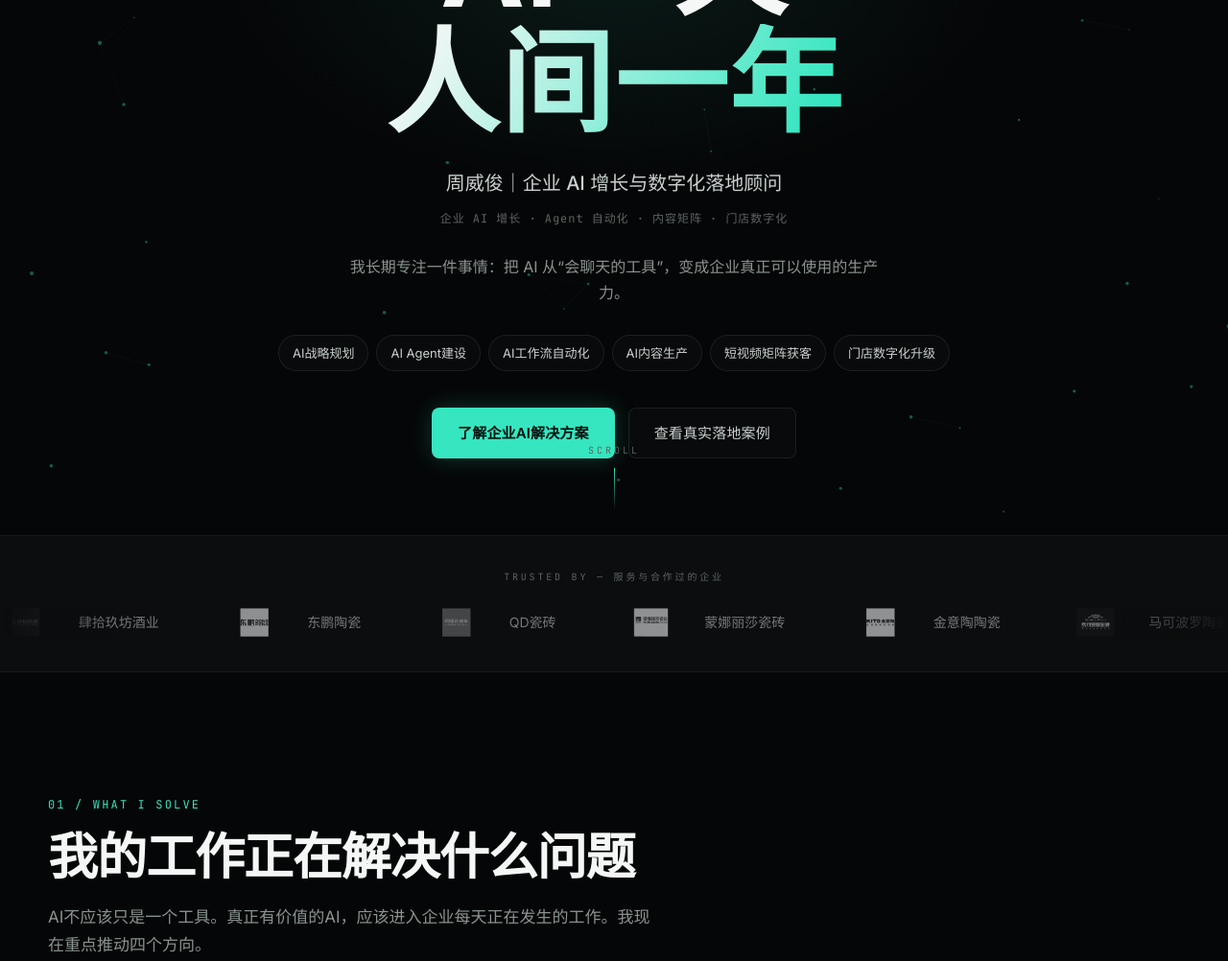
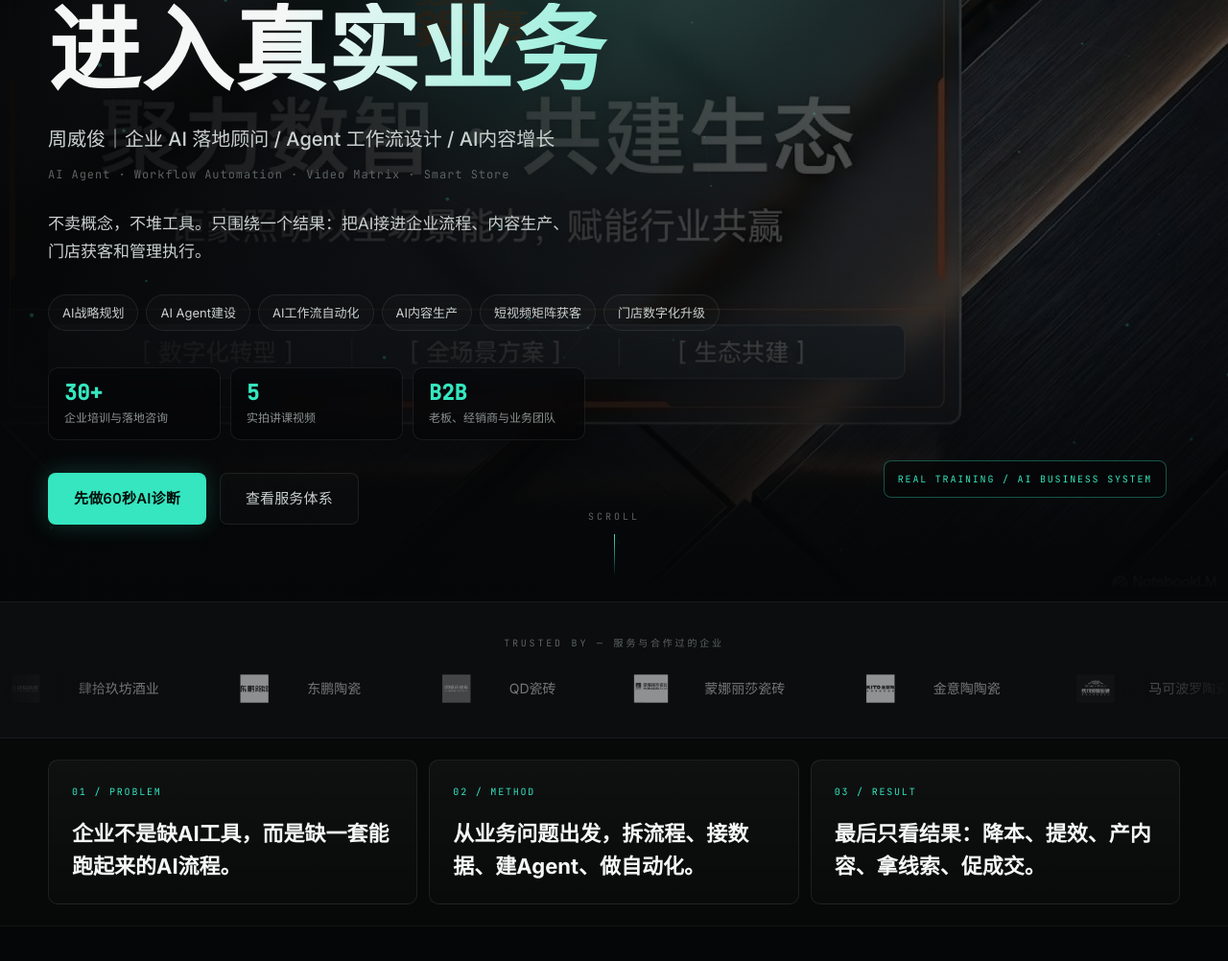
Before and after one commit to zwjc206-afk/my-boke-2026, a website: page index.html in a window 1280 px wide. Shown: the part 254-1256 px from the top of the page at 96% size. Drawn offline with Linux system fonts and the light colour scheme.

Commit message:
Redesign personal site hero

```diff
--- a/index.html
+++ b/index.html
@@ -3,8 +3,8 @@
 <head>
   <meta charset="UTF-8" />
   <meta name="viewport" content="width=device-width, initial-scale=1.0" />
-  <title>周威俊｜企业AI增长、Agent自动化与数字化落地</title>
-  <meta name="description" content="周威俊专注企业AI落地、AI Agent、工作流自动化、AI短视频、内容矩阵与门店数字化，帮助企业把AI真正转化为生产力、增长力与长期竞争力。" />
+  <title>周威俊｜企业AI落地顾问</title>
+  <meta name="description" content="周威俊专注企业AI落地、AI Agent、工作流自动化、AI短视频内容工厂与门店数字化，帮助企业把AI变成可执行的生产力系统。" />
   <meta name="keywords" content="周威俊, 企业AI落地, AI Agent, 工作流自动化, AI短视频, 内容矩阵, 门店数字化, 企业AI诊断" />
   <meta property="og:title" content="周威俊｜企业AI增长、Agent自动化与数字化落地" />
   <meta property="og:description" content="把 AI 真正变成企业的生产力和增长力。AI一天，人间一年。" />
@@ -54,23 +54,29 @@
       <canvas id="heroParticles" aria-hidden="true"></canvas>
       <div class="hero-glow" aria-hidden="true"></div>
       <div class="hero-inner">
-        <p class="hero-eyebrow mono" data-decode>ZHOU WEIJUN — ENTERPRISE AI GROWTH ARCHITECT</p>
+        <p class="hero-eyebrow mono" data-decode>ZHOU WEIJUN — ENTERPRISE AI IMPLEMENTATION ADVISOR</p>
         <h1 class="hero-manifesto" id="heroTitle">
-          <span class="manifesto-line">AI一天</span>
-          <span class="manifesto-line accent-line">人间一年</span>
+          <span class="manifesto-line">让 AI</span>
+          <span class="manifesto-line accent-line">进入真实业务</span>
         </h1>
-        <p class="hero-role">周威俊｜企业 AI 增长与数字化落地顾问</p>
-        <p class="hero-tags mono">企业 AI 增长 · Agent 自动化 · 内容矩阵 · 门店数字化</p>
-        <p class="hero-mission">我长期专注一件事情：把 AI 从“会聊天的工具”，变成企业真正可以使用的生产力。</p>
+        <p class="hero-role">周威俊｜企业 AI 落地顾问 / Agent 工作流设计 / AI内容增长</p>
+        <p class="hero-tags mono">AI Agent · Workflow Automation · Video Matrix · Smart Store</p>
+        <p class="hero-mission">不卖概念，不堆工具。只围绕一个结果：把AI接进企业流程、内容生产、门店获客和管理执行。</p>
         <ul class="hero-caps" aria-label="核心能力">
           <li>AI战略规划</li><li>AI Agent建设</li><li>AI工作流自动化</li>
           <li>AI内容生产</li><li>短视频矩阵获客</li><li>门店数字化升级</li>
         </ul>
+        <div class="hero-metrics" aria-label="服务重点">
+          <span><strong>30+</strong>企业培训与落地咨询</span>
+          <span><strong>5</strong>实拍讲课视频</span>
+          <span><strong>B2B</strong>老板、经销商与业务团队</span>
+        </div>
         <div class="hero-actions">
-          <a href="#services" class="btn btn-accent">了解企业AI解决方案</a>
-          <a href="#cases" class="btn btn-ghost">查看真实落地案例</a>
+          <a href="#diagnostic" class="btn btn-accent">先做60秒AI诊断</a>
+          <a href="#services" class="btn btn-ghost">查看服务体系</a>
         </div>
       </div>
+      <div class="hero-visual-label mono" aria-hidden="true">REAL TRAINING / AI BUSINESS SYSTEM</div>
       <a class="hero-scroll mono" href="#problems" aria-label="向下滚动">SCROLL<span class="scroll-line"></span></a>
     </section>
 
@@ -79,6 +85,23 @@
       <p class="trust-label mono">TRUSTED BY — 服务与合作过的企业</p>
       <div class="logo-marquee" id="logoMarquee">
         <div class="logo-track" id="logoTrack"></div>
+      </div>
+    </section>
+
+    <section class="signal-strip" aria-label="核心判断">
+      <div class="signal-inner">
+        <article>
+          <span class="mono">01 / PROBLEM</span>
+          <h2>企业不是缺AI工具，而是缺一套能跑起来的AI流程。</h2>
+        </article>
+        <article>
+          <span class="mono">02 / METHOD</span>
+          <h2>从业务问题出发，拆流程、接数据、建Agent、做自动化。</h2>
+        </article>
+        <article>
+          <span class="mono">03 / RESULT</span>
+          <h2>最后只看结果：降本、提效、产内容、拿线索、促成交。</h2>
+        </article>
       </div>
     </section>
 
--- a/styles.css
+++ b/styles.css
@@ -186,24 +186,37 @@ strong { color: var(--ink); font-weight: 600; }
   justify-content: center;
   padding: 110px 24px 80px;
   overflow: hidden;
+  background:
+    linear-gradient(90deg, rgba(5,6,7,0.96) 0%, rgba(5,6,7,0.82) 45%, rgba(5,6,7,0.58) 100%),
+    image-set(url("public/assets/images/keynote-stage.jpg") type("image/jpeg"));
+  background-size: cover;
+  background-position: center right;
 }
-#heroParticles { position: absolute; inset: 0; width: 100%; height: 100%; opacity: 0.75; }
+#heroParticles { position: absolute; inset: 0; width: 100%; height: 100%; opacity: 0.42; mix-blend-mode: screen; }
 .hero-glow {
   position: absolute;
   top: 26%; left: 50%;
   width: min(900px, 90vw); height: 520px;
   transform: translate(-50%, -50%);
-  background: radial-gradient(ellipse at center, rgba(53, 230, 192, 0.09), transparent 65%);
+  background: radial-gradient(ellipse at center, rgba(53, 230, 192, 0.13), transparent 65%);
   pointer-events: none;
 }
-.hero-inner { position: relative; z-index: 2; max-width: 860px; text-align: center; }
+.hero::after {
+  content: "";
+  position: absolute;
+  inset: auto 0 0 0;
+  height: 34%;
+  background: linear-gradient(to bottom, transparent, var(--bg));
+  pointer-events: none;
+}
+.hero-inner { position: relative; z-index: 2; width: min(100%, var(--max-w)); text-align: left; }
 
 .hero-eyebrow { font-size: 11px; letter-spacing: 0.3em; color: var(--ink-4); margin-bottom: 28px; min-height: 1.4em; }
 
 .hero-manifesto { margin-bottom: 26px; }
 .manifesto-line {
   display: block;
-  font-size: clamp(52px, 10.5vw, 118px);
+  font-size: clamp(48px, 8vw, 96px);
   font-weight: 900;
   line-height: 1.04;
   letter-spacing: 0.01em;
@@ -218,12 +231,12 @@ strong { color: var(--ink); font-weight: 600; }
 
 .hero-role { font-size: clamp(16px, 2vw, 20px); color: var(--ink-2); font-weight: 500; margin-bottom: 10px; }
 .hero-tags { font-size: 12px; letter-spacing: 0.08em; color: var(--ink-4); margin-bottom: 26px; }
-.hero-mission { max-width: 560px; margin: 0 auto 30px; color: var(--ink-3); font-size: 16px; }
+.hero-mission { max-width: 560px; margin: 0 0 30px; color: var(--ink-2); font-size: 17px; }
 
 .hero-caps {
   display: flex;
   flex-wrap: wrap;
-  justify-content: center;
+  justify-content: flex-start;
   gap: 8px;
   list-style: none;
   margin-bottom: 38px;
@@ -239,7 +252,46 @@ strong { color: var(--ink); font-weight: 600; }
 }
 .hero-caps li:hover { border-color: var(--accent-line); color: var(--accent); }
 
-.hero-actions { display: flex; gap: 14px; justify-content: center; flex-wrap: wrap; }
+.hero-metrics {
+  display: grid;
+  grid-template-columns: repeat(3, minmax(0, 180px));
+  gap: 10px;
+  margin: 0 0 34px;
+}
+.hero-metrics span {
+  display: block;
+  padding: 14px 16px;
+  border: 1px solid var(--border);
+  border-radius: var(--radius);
+  background: rgba(5, 6, 7, 0.48);
+  color: var(--ink-3);
+  font-size: 12px;
+  line-height: 1.45;
+  backdrop-filter: blur(10px);
+}
+.hero-metrics strong {
+  display: block;
+  color: var(--accent);
+  font-family: var(--font-mono);
+  font-size: 22px;
+  line-height: 1.1;
+  margin-bottom: 5px;
+}
+.hero-actions { display: flex; gap: 14px; justify-content: flex-start; flex-wrap: wrap; }
+.hero-visual-label {
+  position: absolute;
+  right: clamp(24px, 5vw, 72px);
+  bottom: 108px;
+  z-index: 2;
+  padding: 10px 14px;
+  border: 1px solid var(--accent-line);
+  border-radius: 8px;
+  color: var(--accent);
+  background: rgba(5, 6, 7, 0.62);
+  font-size: 10px;
+  letter-spacing: 0.18em;
+  backdrop-filter: blur(10px);
+}
 
 .hero-scroll {
   position: absolute;
@@ -268,6 +320,41 @@ strong { color: var(--ink); font-weight: 600; }
 .logo-item:hover { opacity: 1; filter: grayscale(0.2); }
 .logo-item img { height: 34px; width: auto; object-fit: contain; }
 .logo-item span { font-size: 14px; color: var(--ink-2); white-space: nowrap; }
+
+/* ============ 核心判断 ============ */
+.signal-strip {
+  padding: 22px 24px;
+  background: #070909;
+  border-bottom: 1px solid var(--border-subtle);
+}
+.signal-inner {
+  max-width: var(--max-w);
+  margin: 0 auto;
+  display: grid;
+  grid-template-columns: repeat(3, 1fr);
+  gap: 12px;
+}
+.signal-inner article {
+  min-height: 150px;
+  padding: 24px 24px 22px;
+  border: 1px solid var(--border);
+  border-radius: var(--radius);
+  background: linear-gradient(180deg, rgba(255,255,255,0.035), rgba(255,255,255,0.012));
+}
+.signal-inner span {
+  display: block;
+  margin-bottom: 18px;
+  color: var(--accent);
+  font-size: 10px;
+  letter-spacing: 0.18em;
+}
+.signal-inner h2 {
+  color: var(--ink);
+  font-size: clamp(17px, 1.8vw, 22px);
+  line-height: 1.55;
+  font-weight: 700;
+  letter-spacing: 0;
+}
 
 /* ============ 02 四个问题（tab 交互） ============ */
 .problems-wrap { max-width: var(--max-w); margin: 0 auto; }
@@ -853,6 +940,7 @@ strong { color: var(--ink); font-weight: 600; }
   .columns-grid { grid-template-columns: repeat(2, 1fr); }
   .framework-track { grid-template-columns: repeat(2, 1fr); }
   .about-grid, .growth-grid, .coop-grid { grid-template-columns: 1fr; }
+  .signal-inner { grid-template-columns: 1fr; }
   .about-media { max-width: 480px; }
   .panel-body { grid-template-columns: 1fr; }
 }
@@ -872,6 +960,11 @@ strong { color: var(--ink); font-weight: 600; }
   .gallery-item { aspect-ratio: 16 / 10; }
   .footer-inner { flex-direction: column; text-align: center; }
   .value-line { flex-direction: column; align-items: center; gap: 6px; }
+  .hero { background-position: center; }
+  .hero::before { content: ""; position: absolute; inset: 0; background: rgba(5, 6, 7, 0.28); pointer-events: none; }
+  .hero-inner { text-align: left; }
+  .hero-metrics { grid-template-columns: 1fr; }
+  .hero-visual-label { display: none; }
 }
 
 @media (max-width: 520px) {
```
